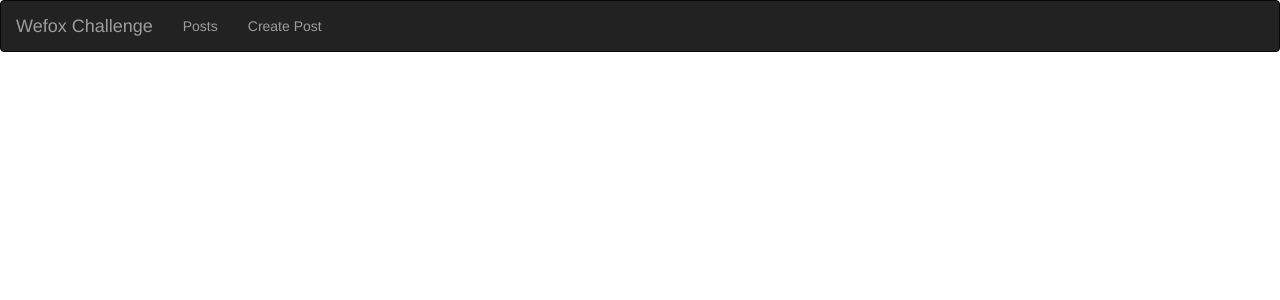
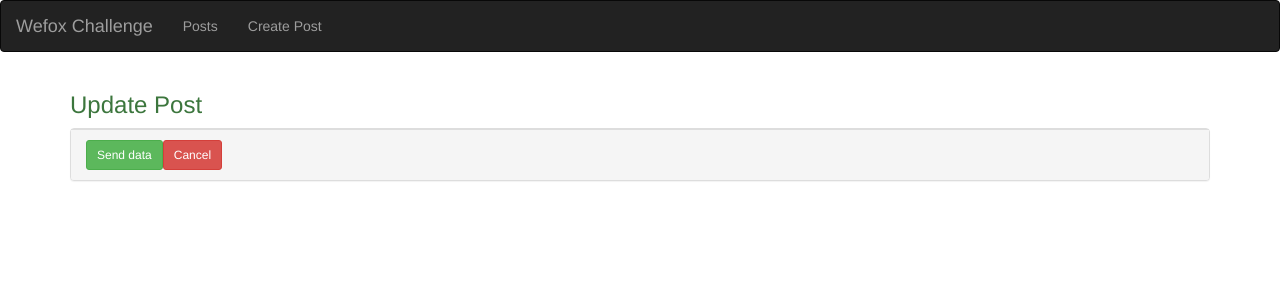
Before and after one commit to alminyana/wefox-challenge, an Angular app: page /edit/1 in a window 1280 px wide. Before the commit this address led to /. Shown: the top 300 px of the page. Built offline with nearby package versions, Linux system fonts and the light colour scheme; no server answers.

Commit message:
bind model to view in update component and set back navigation in cancel button

```diff
--- a/src/app/app-routing.module.ts
+++ b/src/app/app-routing.module.ts
@@ -4,6 +4,7 @@ import { Routes, RouterModule } from '@angular/router';
 import { PostsComponent } from './posts/posts.component';
 import { CreateComponent } from './create/create.component';
 import { PostDetailComponent } from './posts/post-detail/post-detail.component';
+import { UpdateComponent } from './update/update.component';
 
 
 const appRoutes: Routes = [
@@ -12,6 +13,7 @@ const appRoutes: Routes = [
     { path: ':id', component: PostDetailComponent },
   ] },
   { path: 'new', component: CreateComponent },
+  { path: 'edit/:id', component: UpdateComponent },
 ];
 
 @NgModule({
--- a/src/app/app.module.ts
+++ b/src/app/app.module.ts
@@ -16,6 +16,7 @@ import { CreateComponent } from './create/create.component';
 import { PostItemComponent } from './posts/post-item/post-item.component';
 import { PostListComponent } from './posts/post-list/post-list.component';
 import { PostDetailComponent } from './posts/post-detail/post-detail.component';
+import { UpdateComponent } from './update/update.component';
 
 @NgModule({
   declarations: [
@@ -25,7 +26,8 @@ import { PostDetailComponent } from './posts/post-detail/post-detail.component';
     CreateComponent,
     PostItemComponent,
     PostListComponent,
-    PostDetailComponent
+    PostDetailComponent,
+    UpdateComponent
   ],
   imports: [
     BrowserModule,
--- a/src/app/create/create.component.html
+++ b/src/app/create/create.component.html
@@ -36,7 +36,7 @@
         </div>
         <div class="panel-footer">
           <button type="submit" [disabled]="!newPost.valid" class="btn btn-success btn-sm">Send data</button>
-          <button type="button" class="btn btn-danger btn-sm">Cancel</button>
+          <button type="button" class="btn btn-danger btn-sm" (click)="onGoToPosts()">Cancel</button>
         </div>
       </div>
 
--- a/src/app/create/create.component.ts
+++ b/src/app/create/create.component.ts
@@ -29,8 +29,14 @@ export class CreateComponent implements OnInit {
           this.router.navigate(['/posts']);
         }
       );
+  }
+
+  onGoToPosts() {
+    this.router.navigate(['/posts']);
+  }
 
 
-  }
+
+
 
 }
--- a/src/app/posts.service.ts
+++ b/src/app/posts.service.ts
@@ -1,4 +1,4 @@
-import { Injectable } from '@angular/core';
+import { Injectable, EventEmitter } from '@angular/core';
 import { HttpClient } from '@angular/common/http';
 import { Observable } from 'rxjs/Observable';
 
@@ -7,6 +7,8 @@ import { AppConfig } from './app-config';
 
 @Injectable()
 export class PostsService {
+
+  //postToUpdate: EventEmitter <Post> = new EventEmitter ();
 
   constructor(private http: HttpClient) { }
 
--- a/src/app/posts/post-detail/post-detail.component.ts
+++ b/src/app/posts/post-detail/post-detail.component.ts
@@ -42,7 +42,11 @@ export class PostDetailComponent implements OnInit {
   }
 
   onUpdatePost(post: Post): void {
-
+    //this.postsrv.postToUpdate.emit(post);
+    this.router.navigate(['/edit/' + post.id]);
   }
 
+
+
+
 }
```
